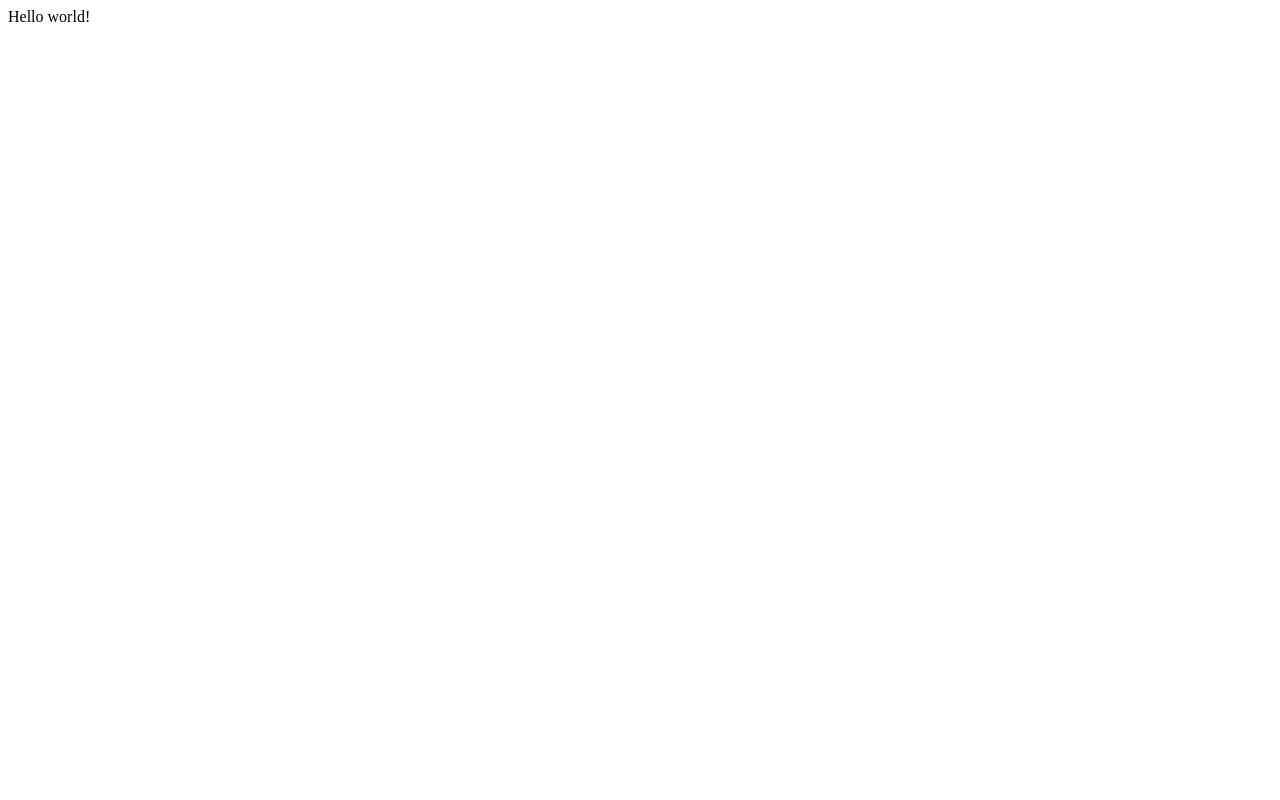
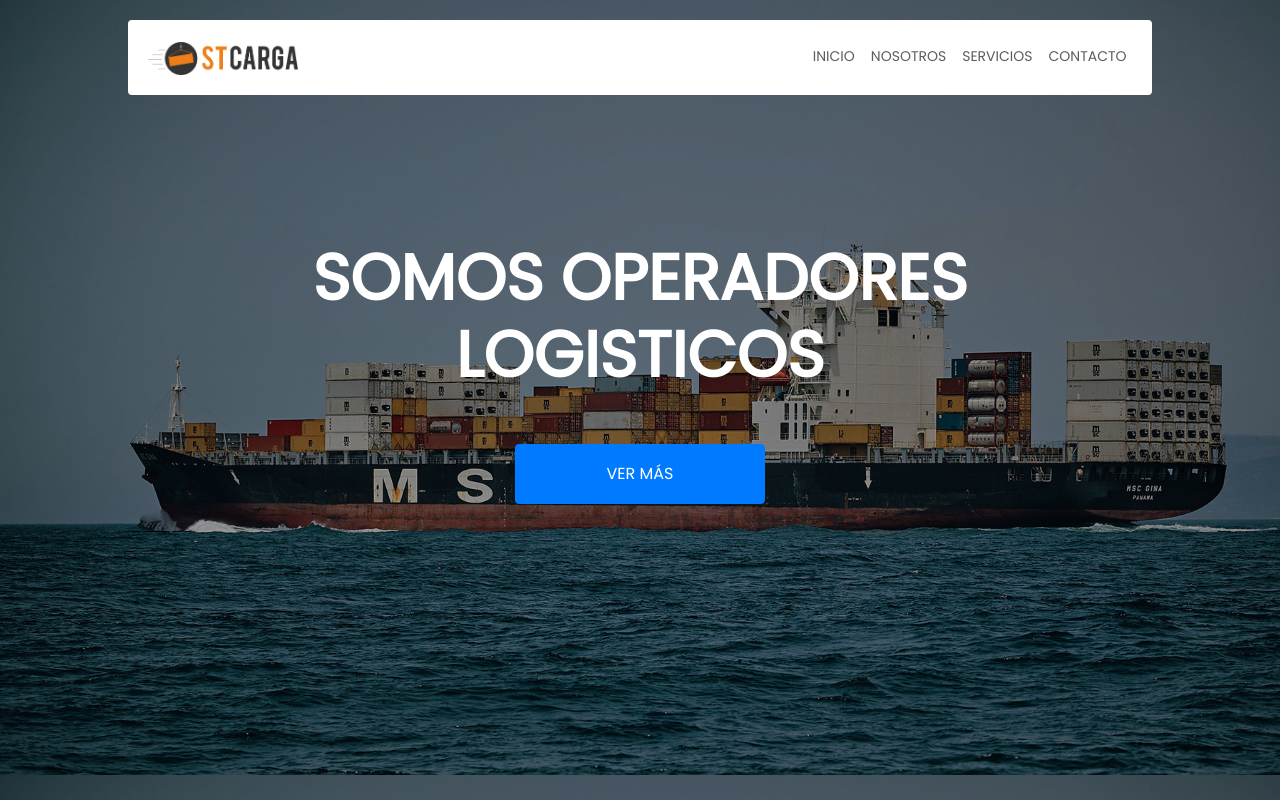
Before and after one commit to YanCarlos/stcarga_website, a Gatsby site: page / in a window 1280 px wide. Built offline with nearby package versions, Linux system fonts and the light colour scheme; Gatsby itself is replaced by a stand-in of ours.

Commit message:
adding header, adding home view

```diff
--- /dev/null
+++ b/gatsby-browser.js
@@ -0,0 +1,2 @@
+import 'bootstrap/dist/css/bootstrap.min.css';
+import './src/styles/global.scss';
--- a/gatsby-config.js
+++ b/gatsby-config.js
@@ -6,4 +6,7 @@
 
 module.exports = {
   /* Your site config here */
+  plugins: [
+  	'gatsby-plugin-sass'
+  ]
 }
--- a/package.json
+++ b/package.json
@@ -13,9 +13,13 @@
     "test": "echo \"Write tests! -> https://gatsby.dev/unit-testing\""
   },
   "dependencies": {
+    "bootstrap": "^4.3.1",
     "gatsby": "^2.10.0",
+    "gatsby-plugin-sass": "^2.1.0",
+    "node-sass": "^4.12.0",
     "react": "^16.8.6",
-    "react-dom": "^16.8.6"
+    "react-dom": "^16.8.6",
+    "reactstrap": "^8.0.0"
   },
   "devDependencies": {
     "prettier": "^1.18.2"
--- /dev/null
+++ b/src/components/header.js
@@ -0,0 +1,64 @@
+import React, { Component } from 'react';
+import Styles from '../styles/header.module.scss';
+import Logo from '../images/logo1.png'
+import {
+  Navbar,
+  Nav,
+  NavItem,
+  NavLink,
+  NavbarToggler,
+  Collapse,
+  NavbarBrand,
+} from 'reactstrap'
+
+
+class Header extends Component {
+
+  constructor(props){
+    super(props);
+
+    this.toggle = this.toggle.bind(this);
+    this.state = {
+      isOpen: false
+    };
+  }
+
+  toggle() {
+    this.setState({
+      isOpen: !this.state.isOpen
+    });
+  }
+
+  render() {
+    return(
+      <div className={Styles.container}>
+        <Navbar light className={Styles.navbar}  expand="md">
+          <NavbarBrand href="/">
+            <img className={Styles.logo} src={Logo} alt="Logo" />
+          </NavbarBrand>
+          <NavbarToggler onClick={this.toggle} />
+          <Collapse isOpen={this.state.isOpen} navbar>
+            <Nav className={Styles.nav} navbar>
+              <NavItem>
+                <NavLink className={Styles.navLink} href='#'>INICIO</NavLink>
+              </NavItem>
+              <NavItem>
+                <NavLink className={Styles.navLink} href='#'>NOSOTROS</NavLink>
+              </NavItem>
+              <NavItem>
+                <NavLink className={Styles.navLink} href='#'>SERVICIOS</NavLink>
+              </NavItem>
+              <NavItem>
+                <NavLink className={Styles.navLink} href='#'>CONTACTO</NavLink>
+              </NavItem>
+            </Nav>
+          </Collapse>
+        </Navbar>
+      </div>
+    );
+  }
+
+}
+
+
+export default Header;
--- /dev/null
+++ b/src/components/home.js
@@ -0,0 +1,15 @@
+import React from 'react';
+import Styles from '../styles/home.module.css';
+import Button from './shared/button';
+
+const Home = () => (
+	<div className={Styles.container}>
+		<div className={Styles.home}>
+			<h1 className={Styles.title}>SOMOS OPERADORES LOGISTICOS</h1>
+			<Button text="VER MÁS"/>
+		</div>
+
+	</div>
+);
+
+export default Home;
--- /dev/null
+++ b/src/components/shared/button.js
@@ -0,0 +1,12 @@
+import React from 'react';
+import { Button } from 'reactstrap';
+import Styles from '../../styles/shared.module.scss';
+
+const PrimaryButton = ({text}) => (
+	<div>
+    <Button color="primary" className={Styles.button}>{text}</Button>
+  </div>
+);
+
+
+export default PrimaryButton;
--- a/src/pages/index.js
+++ b/src/pages/index.js
@@ -1,3 +1,12 @@
-import React from "react"
+import React from "react";
+import Home from '../components/home';
+import Header from '../components/header'
 
-export default () => <div>Hello world!</div>
+const App = () => (
+	<div>
+		<Header/>
+		<Home/>
+	</div>
+);
+
+export default App;
--- /dev/null
+++ b/src/styles/global.scss
@@ -0,0 +1,8 @@
+@import url('https://fonts.googleapis.com/css?family=Poppins&display=swap');
+
+body {
+  font-family: 'Poppins', sans-serif;
+  font-weight: 300;
+  line-height: 1.7;
+  font-size: 14px;
+}
--- /dev/null
+++ b/src/styles/header.module.scss
@@ -0,0 +1,61 @@
+@import "./variables/mixins.scss";
+
+.container {
+  top: 20px;
+  z-index: 1999;
+  position: absolute;
+  width: 100%;
+  @include mobile{
+    padding: 0;
+    top: 0;
+  }
+
+  @include tablet {
+    top: 0;
+  }
+}
+
+.logo{
+  width: 150px;
+}
+
+.navLink {
+  color: #343434 !important;
+  opacity: 0.8;
+}
+
+.navLink:hover {
+  color: #f89d13 !important;
+}
+
+.navbar {
+  background-color: #fff;
+  border-radius: 4px;
+  padding: 15px 20px !important;
+  margin: auto;
+  width: 80%;
+  @include mobile{
+    width: 92%;
+    margin-top: 20px;
+  }
+
+  @include tablet{
+    width: 95%;
+    margin-top: 20px;
+  }
+}
+
+.nav {
+  width: 40%;
+  margin-left: auto;
+  justify-content: space-between;
+
+  @include mobile {
+    width: 100%;
+    margin-top: 20px;
+  }
+
+  @include tablet {
+    width: 80%;
+  }
+}
--- /dev/null
+++ b/src/styles/home.module.css
@@ -0,0 +1,39 @@
+body{
+  margin: 0;
+}
+
+.container {
+  background-image: url('../images/hero_bg.jpg');
+  background-position: 50% -25px;
+  background-size: cover;
+  width: 100%;
+  height: 100vh;
+}
+
+.container::before {
+  position: absolute;
+  content: "";
+  left: 0;
+  bottom: 0;
+  right: 0;
+  top: 0;
+  background: rgba(0, 0, 0, 0.4);
+}
+
+.home {
+  color: #fff;
+  position: relative;
+  margin: auto;
+  width: 70%;
+  top: 30%;
+  text-align: center;
+  height: 33vh;
+  display: flex;
+  flex-direction: column;
+  justify-content: space-between;
+}
+
+.title {
+  font-size: 4rem;
+  font-weight: 700 !important;
+}
--- /dev/null
+++ b/src/styles/shared.module.scss
@@ -0,0 +1,12 @@
+.button {
+	background-color: #f89d13;
+	width: 250px;
+	border-radius: 0;
+	height: 60px;
+	border: none;
+}
+
+.button:hover {
+	background: none !important;
+	border: 1px solid #fff;
+}
--- /dev/null
+++ b/src/styles/variables/mixins.scss
@@ -0,0 +1,38 @@
+/***************************
+    Responsive Variables
+***************************/
+
+$Tablet-min: 768px;
+$Tablet-max: 1024px;
+$Mobile-min: 320px;
+$Mobile-max: 767px;
+$Medium-device-min: 1020px;
+$Mediun-device-max: 1340px;
+
+/***************************
+   Mixins for screen size
+***************************/
+
+@mixin mobile {
+  @media (min-width: #{$Mobile-min}) and (max-width: #{$Mobile-max}) {
+    @content;
+  }
+}
+
+@mixin tablet {
+  @media (min-width: #{$Tablet-min}) and (max-width: #{$Tablet-max}) {
+    @content;
+  }
+}
+
+@mixin medium-device {
+  @media (min-width: #{$Medium-device-min}) and (max-width: #{$Mediun-device-max}) {
+    @content;
+  }
+}
+
+@mixin desktop{
+  @media (min-width: #{$Tablet-max}){
+    @content;
+  }
+}
```
Also changed, not shown: src/images/hero_bg.jpg (added), src/images/logo.png (added), src/images/logo1.png (added), src/images/puerto.jpg (added), 2 other files.
